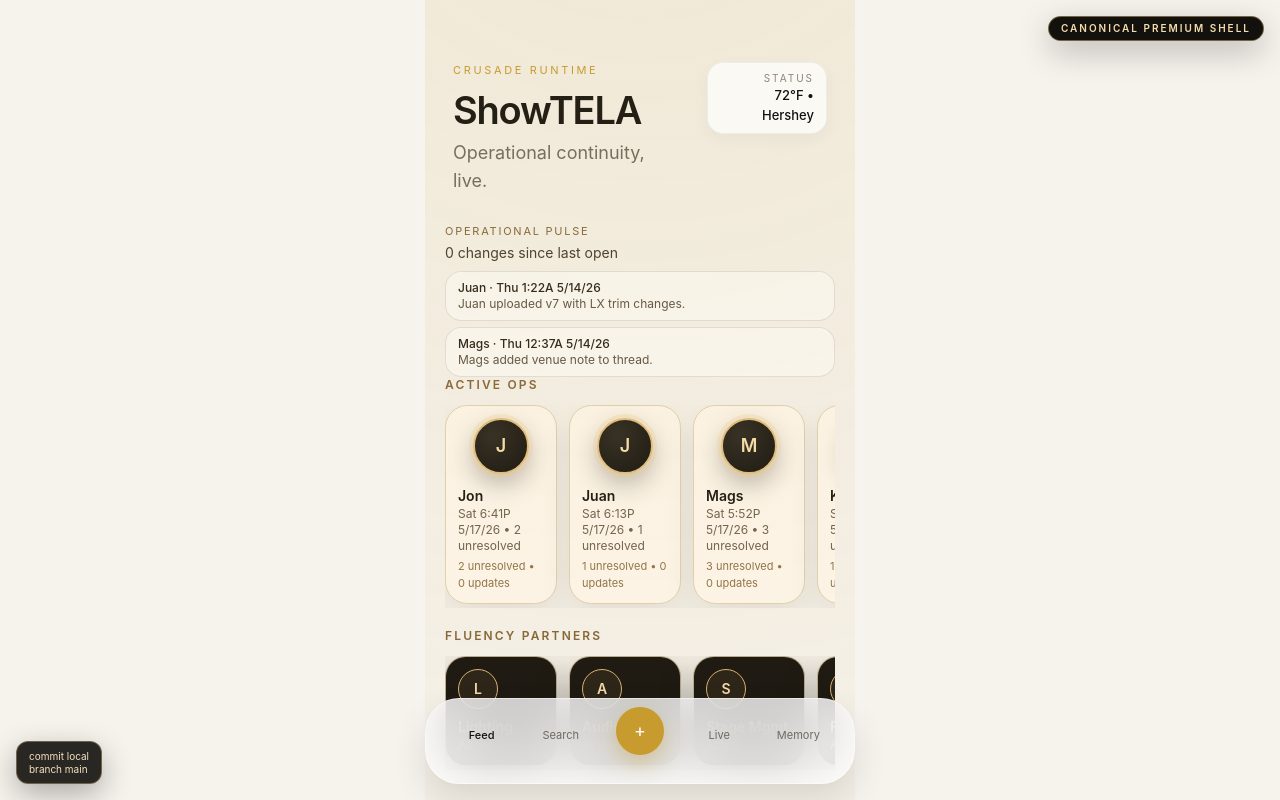
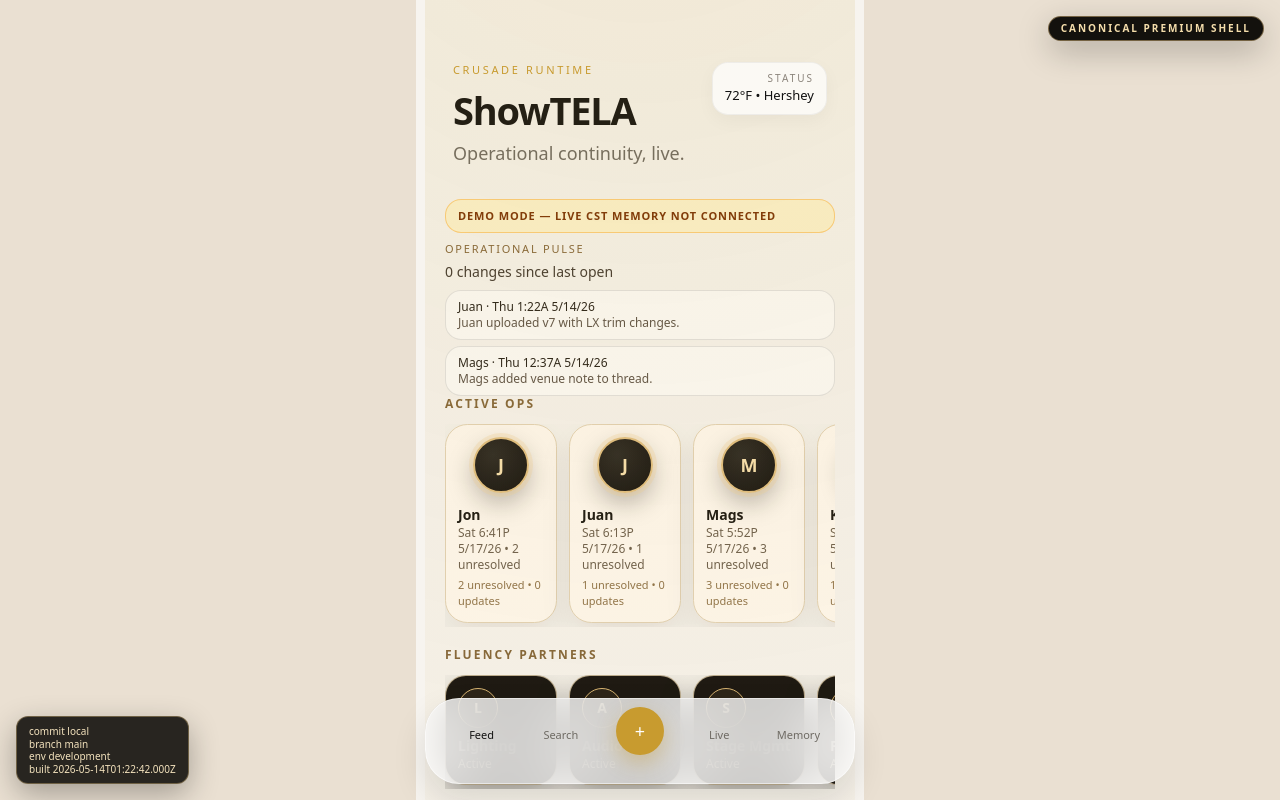
Before and after one commit to jonpearlandpig/telaonealpha, a Next.js app: page /showtela in a window 1280 px wide. Shown: the top 800 px of the page. Built offline with nearby package versions, Linux system fonts and the light colour scheme; no server answers.

Commit message:
Prioritize live ShowTELA hydration and mark demo fallback

```diff
--- a/src/app/globals.css
+++ b/src/app/globals.css
@@ -1,7 +1,7 @@
 @import "tailwindcss";
 
 :root {
-  --bg: #F6F3ED;
+  --bg: #EAE0D2;
   --surface: #FFFFFF;
   --text-primary: #0D1B2A;
   --text-secondary: rgba(13, 27, 42, 0.58);
@@ -16,7 +16,7 @@
 * { box-sizing: border-box; }
 body {
   margin: 0;
-  font-family: Inter, ui-sans-serif, system-ui, -apple-system, BlinkMacSystemFont, "SF Pro Display", sans-serif;
+  font-family: "DM Sans", ui-sans-serif, system-ui, -apple-system, BlinkMacSystemFont, "SF Pro Display", sans-serif;
   background: var(--bg);
   color: var(--text-primary);
 }
--- a/src/app/showtela/page.tsx
+++ b/src/app/showtela/page.tsx
@@ -9,6 +9,8 @@ export default async function ShowTelaHome() {
   const vm = normalizeCrusadeData({ feed: data.continuityFeed.map((item) => ({ id: item.id, title: item.headline, status: item.isNew ? 'unresolved' : 'resolved', priority: item.pressure ?? null, summary: item.body ?? '', owner: item.owner?.name ?? 'Ops Lead', updated: item.timestamp ?? new Date().toISOString() })) })
   const commitHash = process.env.NEXT_PUBLIC_VERCEL_GIT_COMMIT_SHA?.slice(0, 7) ?? process.env.VERCEL_GIT_COMMIT_SHA?.slice(0, 7) ?? 'local'
   const branch = process.env.NEXT_PUBLIC_VERCEL_GIT_COMMIT_REF ?? process.env.VERCEL_GIT_COMMIT_REF ?? 'main'
+  const environment = process.env.VERCEL_ENV ?? process.env.NODE_ENV ?? 'unknown'
+  const buildTimestamp = new Date().toISOString()
 
   return (
     <main className='mx-auto min-h-screen max-w-md bg-[#F7F4EF] pb-28 text-[#13110D]'>
@@ -16,8 +18,10 @@ export default async function ShowTelaHome() {
       <div className='fixed bottom-4 left-4 z-30 rounded-xl border border-[#C7AA73]/45 bg-[#13110D]/90 px-3 py-2 text-[10px] leading-tight text-[#F3E2BD] shadow-[0_10px_30px_rgba(0,0,0,0.3)]'>
         <div>commit {commitHash}</div>
         <div>branch {branch}</div>
+        <div>env {environment}</div>
+        <div>built {buildTimestamp}</div>
       </div>
-      <ShowTelaRuntime vm={vm} />
+      <ShowTelaRuntime vm={vm} isDemoMode={data.dataMode === 'demo'} />
     </main>
   )
 }
--- a/src/components/showtela/ShowTelaRuntime.tsx
+++ b/src/components/showtela/ShowTelaRuntime.tsx
@@ -3,10 +3,11 @@
 import { ShowTelaShell } from './ShowTelaShell'
 import type { ShowTelaViewModel } from './types'
 
-export function ShowTelaRuntime({ vm }: { vm: ShowTelaViewModel }) {
+export function ShowTelaRuntime({ vm, isDemoMode = false }: { vm: ShowTelaViewModel; isDemoMode?: boolean }) {
   return (
     <ShowTelaShell
       vm={vm}
+      isDemoMode={isDemoMode}
       onPearlDrop={() => {}}
     />
   )
--- a/src/components/showtela/ShowTelaShell.tsx
+++ b/src/components/showtela/ShowTelaShell.tsx
@@ -12,7 +12,7 @@ import { ContinuitySheet } from './ContinuitySheet'
 import type { ShowTelaViewModel } from './types'
 import type { ContinuityEvent } from '@/lib/showtela/types'
 
-export function ShowTelaShell({ vm, onPearlDrop }: { vm: ShowTelaViewModel; onPearlDrop: () => void }) {
+export function ShowTelaShell({ vm, onPearlDrop, isDemoMode = false }: { vm: ShowTelaViewModel; onPearlDrop: () => void; isDemoMode?: boolean }) {
   const [feed, setFeed] = useState<ContinuityEvent[]>(vm.feed.map((i) => ({ id: i.id, headline: i.title, body: i.summary, timestamp: i.timestamp, owner: { id: i.owner, name: i.owner }, isNew: i.unresolved, waitingOn: i.waitingOn, blockedBy: i.blockedBy, approvalOwner: i.approvalOwner, lastContactAt: i.lastContactAt, trustLevel: i.trustLevel, operationalRisk: i.operationalRisk, unresolvedDependencies: i.unresolvedDependencies, linkedEntities: i.linkedEntities, linkedThreads: i.linkedThreads, attachments: i.attachments })))
   const [sheetPerson, setSheetPerson] = useState<string | null>(null)
   const [lastViewedAt] = useState<number>(() => (typeof window === 'undefined' ? 0 : Number(window.localStorage.getItem('showtela:lastViewedAt') || '0')))
@@ -43,6 +43,7 @@ export function ShowTelaShell({ vm, onPearlDrop }: { vm: ShowTelaViewModel; onPe
     <main className='relative mx-auto min-h-screen w-full max-w-[430px] bg-[#F7F4EF] pb-32 text-[#111111]'>
       <span className='pointer-events-none absolute inset-0 bg-[radial-gradient(circle_at_50%_-10%,rgba(200,155,47,0.14),transparent_55%)]' />
       <ShowTelaHeader />
+      {isDemoMode ? <section className='mx-5 mt-3 rounded-2xl border border-amber-500/40 bg-amber-100/80 px-3 py-2 text-[11px] font-semibold tracking-[0.08em] text-amber-900'>DEMO MODE — LIVE CST MEMORY NOT CONNECTED</section> : null}
       <section className='px-5 pt-2'><p className='text-[11px] uppercase tracking-[0.16em] text-[#84663A]'>Operational pulse</p><p className='mt-1 text-sm text-[#423A31]'>{changedSinceLastOpen} changes since last open</p><div className='mt-2 space-y-1.5'>{vm.runtimeTimeline.slice(0, 4).map((t) => <div key={t.id} className='rounded-2xl border border-black/10 bg-white/70 px-3 py-2 text-xs'><p className='font-medium text-[#27211A]'>{t.actor} · {t.timestamp}</p><p className='text-[#5E5348]'>{t.summary}</p></div>)}</div></section>
       <div onClick={() => setSheetPerson(vm.activeOps[0]?.name ?? 'Operator')}><ActiveOpsRail people={vm.activeOps.map((i) => ({ id: i.id, name: i.name, role: `${i.latest} • ${i.unresolvedCount ?? 0} unresolved`, unresolvedCount: i.unresolvedCount, updatesCount: 0 }))} /></div>
       <FluencyPartnersRail people={vm.fluencyPartners.map((i) => ({ id: i.id, name: i.name, role: i.latest, unresolvedCount: i.unresolvedCount }))} />
--- a/src/design/colors.ts
+++ b/src/design/colors.ts
@@ -1,10 +1,10 @@
 export const colors = {
-  background: '#F8F6F2',
+  background: '#EAE0D2',
   surface: '#FFFFFF',
   textPrimary: '#141414',
   textSecondary: '#5E5E5E',
   textTertiary: '#9A9A9A',
-  accentGold: '#D8A928',
+  accentGold: '#C4973A',
   border: '#ECE8DF',
   overlay: 'rgba(255,255,255,0.82)',
   shadow: 'rgba(20,20,20,0.08)',
--- a/src/design/typography.ts
+++ b/src/design/typography.ts
@@ -1,5 +1,5 @@
 export const typography = {
-  fontSans: "Inter, ui-sans-serif, system-ui, -apple-system, BlinkMacSystemFont, 'SF Pro Display', sans-serif",
+  fontSans: "'DM Sans', ui-sans-serif, system-ui, -apple-system, BlinkMacSystemFont, 'SF Pro Display', sans-serif",
   fontEditorial: "'Canela', 'Playfair Display', 'Iowan Old Style', Georgia, serif",
   trackTight: '-0.015em',
   trackNormal: '0em',
--- a/src/lib/showtela/hydration.ts
+++ b/src/lib/showtela/hydration.ts
@@ -10,7 +10,7 @@ const DEFAULT_OPERATIONS = ['Travel', 'Logistics', 'Venues', 'Hospitality', 'Sec
 export async function getShowTelaHome(): Promise<ShowTelaHomeData> {
   const [peopleRaw, operationsRaw, eventsRaw, unresolvedRaw, artifactsRaw] = await Promise.all([getPeople(), getOperations(), getContinuityEvents(), getUnresolved(), getArtifacts()])
   console.log('[showtela] hydration summary', { peopleLoaded: peopleRaw.length, operationsLoaded: operationsRaw.length, continuityEventsLoaded: eventsRaw.length, unresolvedLoaded: unresolvedRaw.length, artifactsLoaded: artifactsRaw.length })
-  if (!peopleRaw.length && !operationsRaw.length && !eventsRaw.length && !unresolvedRaw.length) return mockShowTelaHomeData
+  if (!peopleRaw.length && !operationsRaw.length && !eventsRaw.length && !unresolvedRaw.length) return { ...mockShowTelaHomeData, dataMode: 'demo' as const }
 
   const people = peopleRaw.map(mapPerson)
   const personById = new Map(people.map((p) => [p.id, p]))
@@ -56,5 +56,6 @@ export async function getShowTelaHome(): Promise<ShowTelaHomeData> {
     continuityFeed,
     pressureSummary: { total: Math.max(unresolved.length, pressure.score), high, medium },
     runtimeTimeline,
+    dataMode: 'live' as const,
   }
 }
--- a/src/lib/showtela/types.ts
+++ b/src/lib/showtela/types.ts
@@ -85,6 +85,7 @@ export type ShowTelaHomeData = {
     medium: number
   }
   runtimeTimeline: RuntimeTimelineItem[]
+  dataMode?: 'live' | 'demo'
 }
 
 export type RuntimeTimelineItem = {
```
